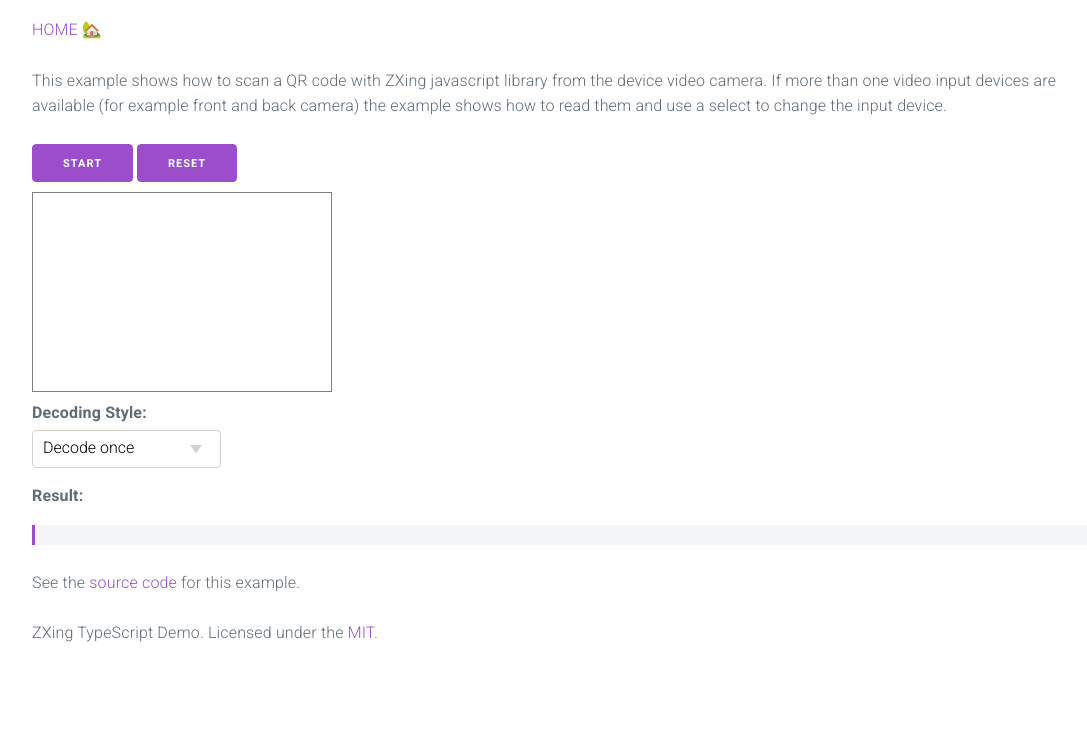
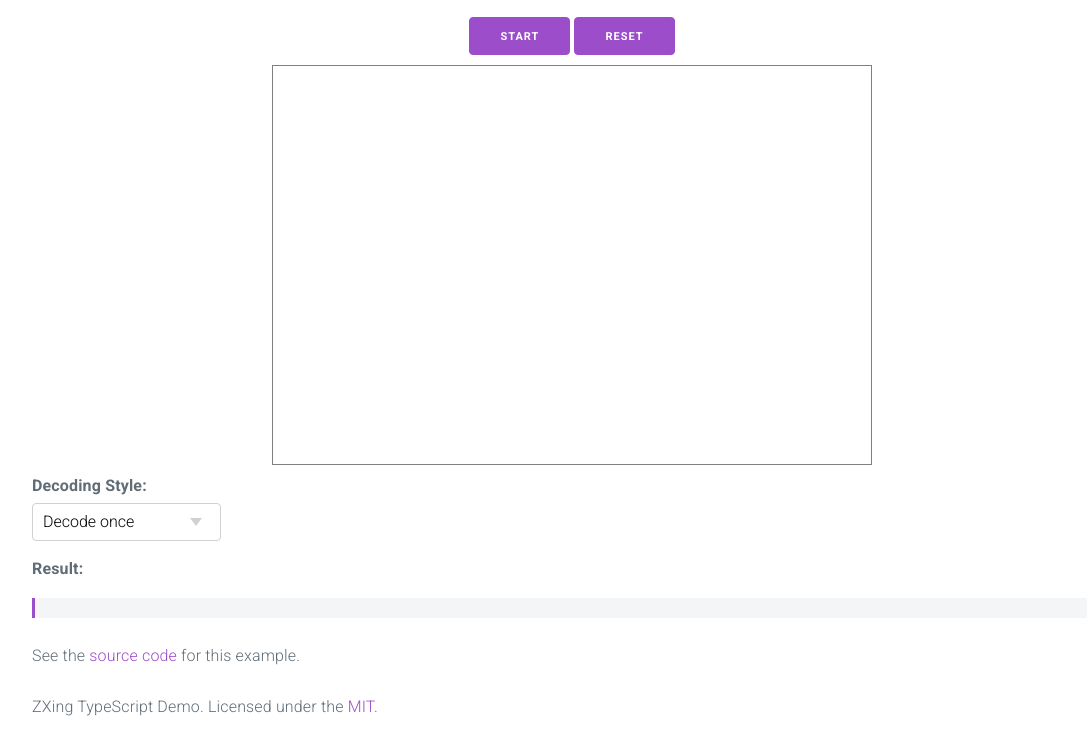
Before and after one commit to raizaldi/QRScanner.github.io, a plain HTML site: page index.html in a window 1280 px wide. Shown: the part 90-834 px from the top of the page, without its empty margins (68-1155 px from the left). Before the commit the page ends 800 px from the top, so only its background shows below. Drawn offline with nearby package versions, Linux system fonts and the light colour scheme; a script that the page names is missing.

Commit message:
update index

```diff
--- a/index.html
+++ b/index.html
@@ -21,21 +21,13 @@
     <section class="container" id="demo-content">
       <h1 class="title">Scan QR Code from Video Camera</h1>
 
-      <p>
-        <a class="button-small button-outline" href="../../index.html">HOME 🏡</a>
-      </p>
-
-      <p>This example shows how to scan a QR code with ZXing javascript library from the device video camera. If more
-        than one video input devices are available (for example front and back camera) the example shows how to read
-        them and use a select to change the input device.</p>
-
-      <div>
+     <div style="text-align: center;">
         <a class="button" id="startButton">Start</a>
         <a class="button" id="resetButton">Reset</a>
       </div>
 
-      <div>
-        <video id="video" width="300" height="200" style="border: 1px solid gray"></video>
+      <div style="text-align: center;">
+        <video id="video" width="600" height="400" style="border: 1px solid gray"></video>
       </div>
 
       <div id="sourceSelectPanel" style="display:none">
```
